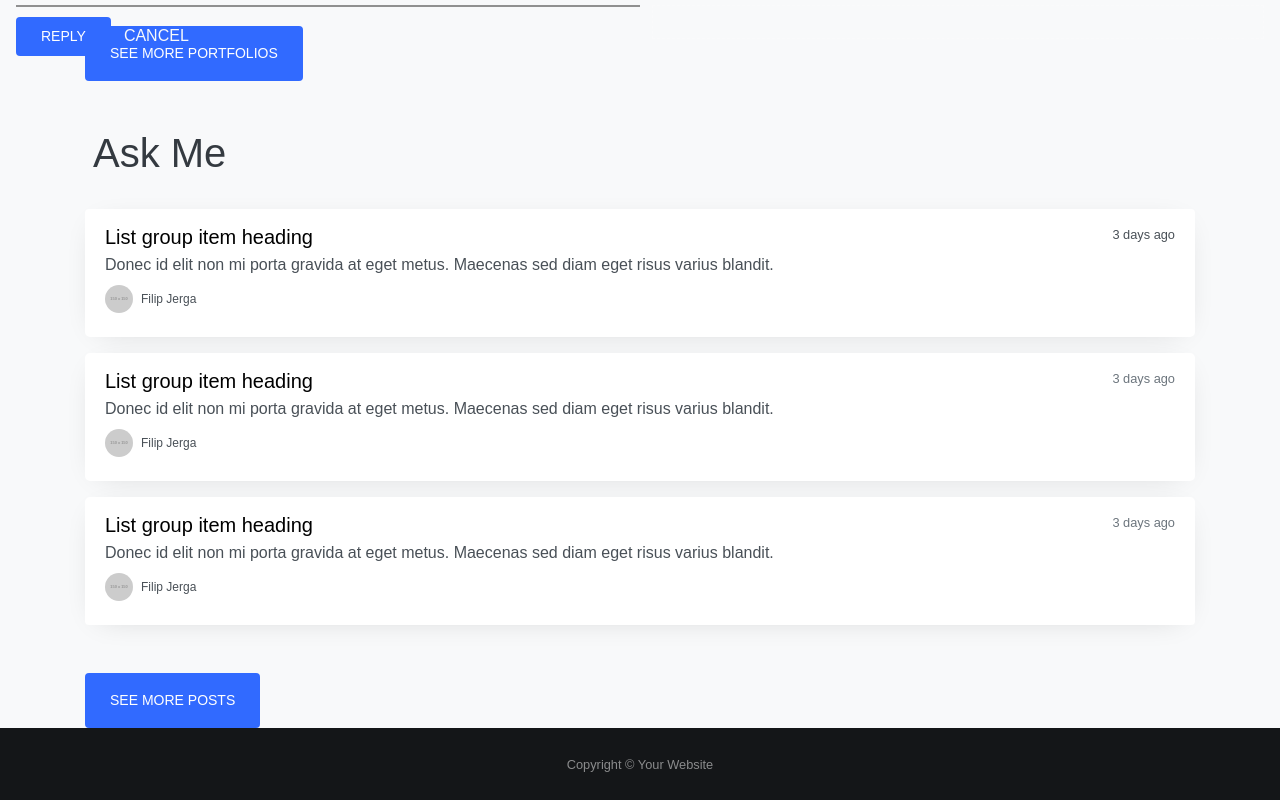
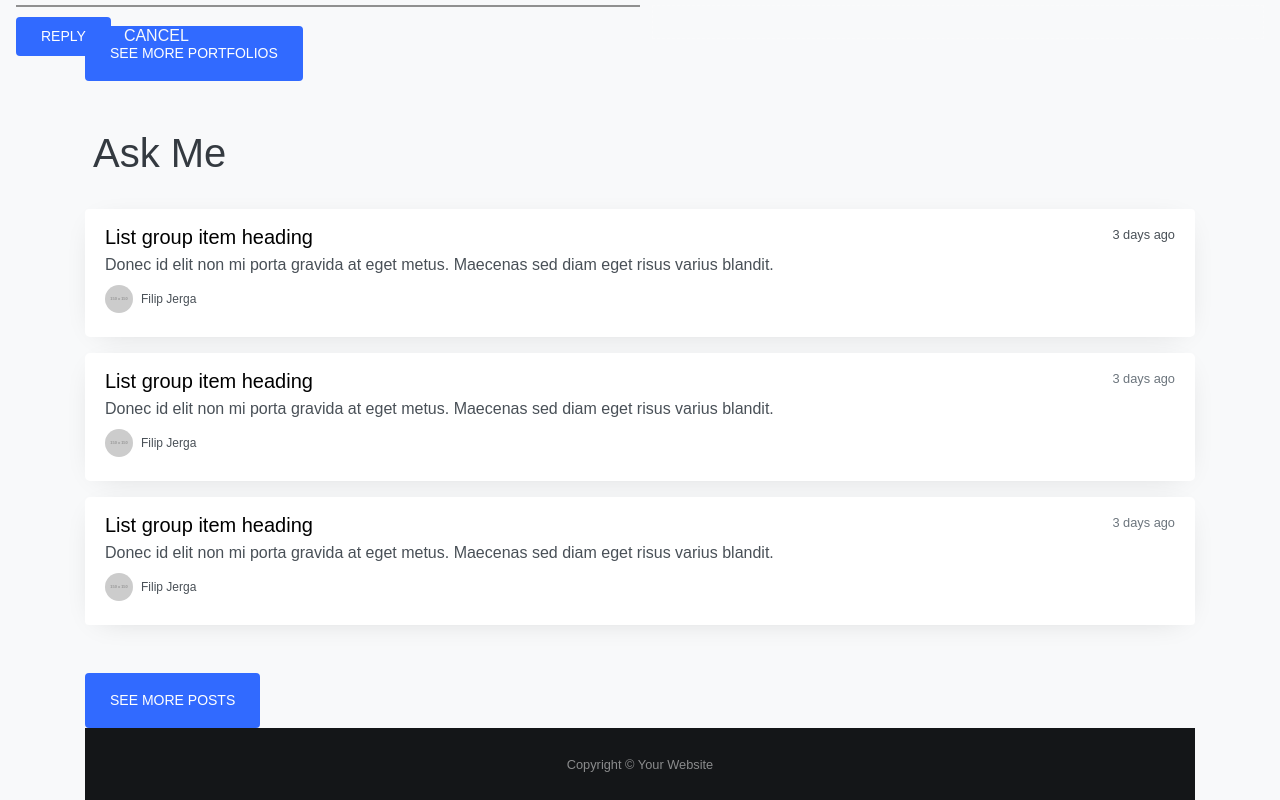
Before and after one commit to coder2k4/next-portfolio-apollo-2022, a Next.js app: page / in a window 1280 px wide. Shown: the part 910-1710 px from the top of the page. Built offline with nearby package versions, Linux system fonts and the light colour scheme.

Commit message:
Рефакторинг страниц. Вынесен Navbar в _app

```diff
--- a/pages/_app.js
+++ /dev/null
@@ -1,8 +0,0 @@
-import 'bootstrap/dist/css/bootstrap.min.css';
-import '../styles/index.scss'
-
-function MyApp({ Component, pageProps }) {
-  return <Component {...pageProps} />
-}
-
-export default MyApp
--- /dev/null
+++ b/pages/_app.jsx
@@ -0,0 +1,20 @@
+import 'bootstrap/dist/css/bootstrap.min.css';
+import '../styles/index.scss'
+
+import Navbar from "@/components/shared/Navbar";
+import Hero from "@/components/shared/Hero";
+
+function MyApp({ Component, pageProps }) {
+
+  return (
+      <div className="portfolio-app">
+        <Navbar />
+        { Component.name === 'Home' && <Hero /> }
+        <div className="container">
+          <Component {...pageProps} />
+        </div>
+      </div>
+  )
+}
+
+export default MyApp
--- a/pages/forum/categories/index.jsx
+++ b/pages/forum/categories/index.jsx
@@ -1,11 +1,9 @@
-import Navbar from '../../../components/shared/Navbar';
+
 
 const ForumCategories = () => {
 
     return (
         <>
-            <Navbar />
-            <div className="container">
             <section className="section-title">
                 <div className="px-2">
                     <div className="pt-5 pb-4">
@@ -74,7 +72,6 @@ const ForumCategories = () => {
                     </div>
                 </div>
             </section>
-            </div>
         </>
     )
 }
--- a/pages/forum/topics/[topic].jsx
+++ b/pages/forum/topics/[topic].jsx
@@ -1,11 +1,9 @@
-import Navbar from "../../../components/shared/Navbar";
+
 
 const Posts = () => {
 
     return (
         <>
-            <Navbar />
-            <div className="container">
             <section className="section-title">
                 <div className="px-2">
                     <div className="pt-5 pb-4">
@@ -134,7 +132,6 @@ const Posts = () => {
                     </div>
                 </div>
             </section>
-            </div>
         </>
     )
 }
--- a/pages/index.jsx
+++ b/pages/index.jsx
@@ -1,11 +1,8 @@
-import Navbar from '@/components/shared/Navbar';
-import Hero from '@/components/shared/Hero';
+
+
 
 const Home = () => (
-  <div className="portfolio-app">
-    <Navbar />
-    <Hero />
-    <div className="container">
+    <>
       {/* HOME PAGE STARTS */}
       <section className="section-title">
         <div className="px-2">
@@ -101,7 +98,6 @@ const Home = () => (
       </section>
       <a href="" className="btn btn-main bg-blue ttu">See More Posts</a>
       {/* HOME PAGE ENDS */}
-    </div>
 
       {/* REPLIER STARTS */}
       {/* <div className='reply-controls is-open'> */}
@@ -150,7 +146,7 @@ const Home = () => (
         </div>
       </footer>
       {/* FOOTER ENDS */}
-  </div>
+    </>
 )
 
 export default Home
--- a/pages/login.jsx
+++ b/pages/login.jsx
@@ -1,11 +1,9 @@
-import Navbar from "../components/shared/Navbar";
+
 
 const Login = () => {
 
     return (
         <>
-            <Navbar />
-            <div className="container">
             <section className="section-title">
                 <div className="px-2">
                     <div className="pt-5 pb-4">
@@ -39,7 +37,6 @@ const Login = () => {
                     </div>
                 </div>
             </div>
-            </div>
         </>
     )
 }
```
Also changed, not shown: pages/forum/categories/[category].jsx (+5 -6 lines), pages/forum/topics/topics.jsx (deleted). Lines whose indentation alone changed are shown as unchanged.
